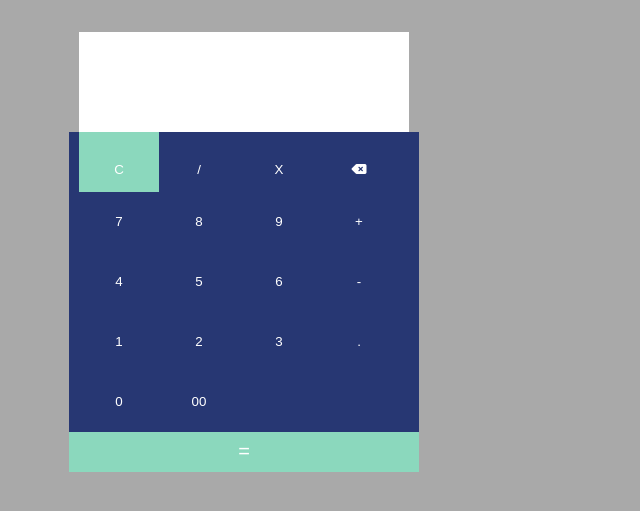
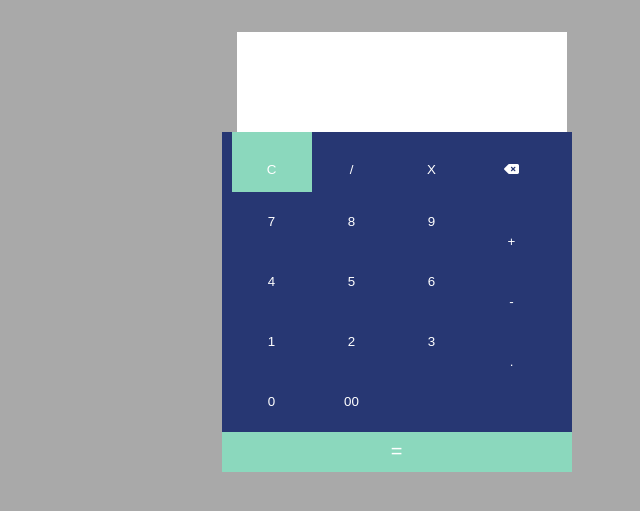
Before and after one commit to mhmed7474/Calculator, a plain HTML site: page index.html in a window 1280 px wide. Shown: the part 195-706 px from the top of the page, without its empty margins (256-896 px from the left). Drawn offline with Linux system fonts and the light colour scheme.

Commit message:
update the style

```diff
--- a/Styles/style.css
+++ b/Styles/style.css
@@ -1,24 +1,31 @@
-
-*{
+* {
     box-sizing: border-box;
     margin: 0;
     padding: 0;
 }
-.main{
-    width:100%;
+
+.main {
+    width: 100%;
     height: 100vh;
     background-color: darkgrey;
     display: flex;
     align-items: center;
     justify-content: center;
 }
-.container{
+
+.container {
     width: 100%;
 }
-.calc{
-    margin-left: 175px;
+
+.calc {
+    display: flex;
+    justify-content: center;
+    align-items: center;
+    flex-direction: column;
+    margin-right: 125px;
 }
-.calc-body{
+
+.calc-body {
     display: flex;
     width: 350px;
     height: auto;
@@ -28,14 +35,16 @@
     margin-left: 150px;
     flex-wrap: wrap;
 }
-.calc-buttons{
+
+.calc-buttons {
     display: flex;
     height: auto;
     line-height: 70px;
     text-align: center;
     flex-wrap: wrap;
 }
-input{
+
+input {
     font-size: 40px;
     color: #78736B;
     padding-left: 20px;
@@ -45,25 +54,30 @@ input{
     width: 330px;
     margin-left: 160px;
 }
-h1{
-    color:black;
+
+h1 {
+    color: black;
     text-align: center;
     margin-bottom: 35px;
     font-size: 50px;
 }
-.clear-button{
+
+.clear-button {
     background-color: #8bd8bd;
 }
-.button{
+
+.button {
     width: 80px;
     height: 60px;
     font-size: 20px;
     font-weight: 500;
 }
-.button:hover{
+
+.button:hover {
     background-color: #8bd8bd;
 }
-.num{
+
+.num {
     color: #fff;
     background-color: transparent;
     border: none;
@@ -72,20 +86,22 @@ h1{
     cursor: pointer;
 
 }
-.num:hover{
+
+.num:hover {
     color: #273773;
     font-weight: 800;
 }
-.equal-bd{
+
+.equal-bd {
     background-color: #8bd8bd;
     width: 350px;
     display: flex;
     justify-content: center;
     height: 40px;
     margin-left: 150px;
-    margin-right: 10px;
 }
-.equal{
+
+.equal {
     color: #fff;
     background: transparent;
     border: none;
@@ -93,11 +109,13 @@ h1{
     font-size: 20px;
     cursor: pointer;
 }
-.equal:hover{
+
+.equal:hover {
     color: #273773;
     font-weight: 800;
 }
-.clear{
+
+.clear {
     color: #fff;
     background-color: transparent;
     border: none;
@@ -105,11 +123,21 @@ h1{
     height: 60px;
     cursor: pointer;
 }
-.clear:hover{
+
+.clear:hover {
     color: #273773;
     font-weight: 800;
 }
-.delete, .percnt , .sqrt , .plus , .dot , .quot , .divi , .multi , .minus{
+
+.delete,
+.percnt,
+.sqrt,
+.plus,
+.dot,
+.quot,
+.divi,
+.multi,
+.minus {
     color: #fff;
     background-color: transparent;
     border: none;
@@ -117,39 +145,72 @@ h1{
     height: 60px;
     cursor: pointer;
 }
-.delete:hover{
+
+.delete:hover {
+    color: #273773;
+    font-weight: 800;
+    background-size: cover;
+    text-align: center;
+    padding-bottom: 30px;
+}
+
+.percnt:hover {
     color: #273773;
     font-weight: 800;
 }
-.percnt:hover{
+
+.sqrt:hover {
     color: #273773;
     font-weight: 800;
 }
-.sqrt:hover{
+
+.plus:hover {
+    color: #273773;
+    font-weight: 800;
+    background-size: cover;
+    text-align: center;
+    padding-bottom: 30px;
+}
+
+.dot:hover {
+    color: #273773;
+    font-weight: 800;
+    background-size: cover;
+    text-align: center;
+    padding-bottom: 30px;
+}
+
+.quot:hover {
     color: #273773;
     font-weight: 800;
 }
-.plus:hover{
+
+.div:hover {
     color: #273773;
     font-weight: 800;
 }
-.dot:hover{
+
+.multi:hover {
     color: #273773;
     font-weight: 800;
 }
-.quot:hover{
+
+.minus:hover {
     color: #273773;
     font-weight: 800;
+    background-size: cover;
+    text-align: center;
+    padding-bottom: 30px;
 }
-.divi:hover{
-    color: #273773;
-    font-weight: 800;
+
+.height-74 {
+    height: 100px;
+    text-align: center;
+    background-size: cover;
 }
-.multi:hover{
-    color: #273773;
-    font-weight: 800;
-}
-.minus:hover{
-    color: #273773;
-    font-weight: 800;
-}
+
+/* ForTablet */
+@media only screen and (min-width : 768px) and (max-width: 1023px) {}
+
+/* For Phone  */
+@media only screen and (max-width: 767px) {}
--- a/index.html
+++ b/index.html
@@ -39,7 +39,7 @@
 					<button class="num numbers" data-number="9">9</button>
 					</div>
 					<div class="button">
-						<button class="plus numbers"  data-number="+">+</button>
+						<button class="plus numbers height-74"  data-number="+">+</button>
 					</div>
 				<div class="button">
 					<button class="num numbers"data-number="4">4</button>
@@ -51,7 +51,7 @@
 					<button class="num numbers" data-number="6">6</button>
 					</div>
 					<div class="button">
-						<button class="minus numbers" data-number="-">-</button>
+						<button class="minus numbers height-74" data-number="-">-</button>
 					</div>
 				<div class="button">
 					<button class="num numbers"data-number="1">1</button>
@@ -63,7 +63,7 @@
 					<button class="num numbers"  data-number="3">3</button>
 				</div>
 				<div class="button">
-					<button class="dot numbers" data-number=".">.</button>
+					<button class="dot numbers height-74" data-number=".">.</button>
 				</div>
 				<div class="button">
 					<button class="num numbers" data-number="0">0</button>
```
